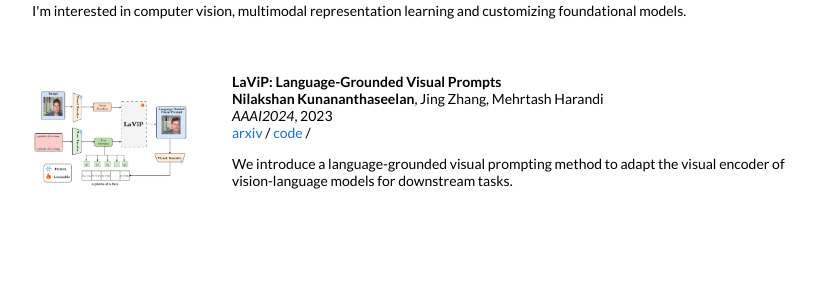
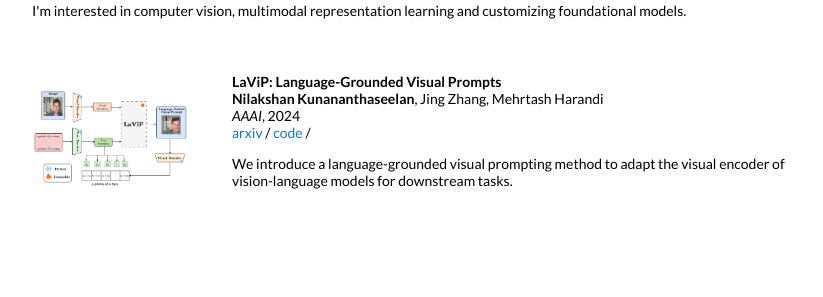
Before and after one commit to NilakshanKunananthaseelan/NilakshanKunananthaseelan.github.io, a Jekyll site: the page built from _posts/2023-12-24-lavip.markdown, in a window 1280 px wide. Shown: the part 451-748 px from the top of the page, without its empty margins (228-1051 px from the left). Built offline with Jekyll 4.4.1, drawn with Linux system fonts in a browser that asks for light colours.

```diff
--- a/_posts/2023-12-24-lavip.markdown
+++ b/_posts/2023-12-24-lavip.markdown
@@ -1,12 +1,12 @@
 ---
 layout: post
 title:  "LaViP: Language-Grounded Visual Prompts"
-# date:   2023-12-09
+date:   2024-02-20
 image: /images/lavip.png
 categories: research
 author: "Nilakshan Kunananthaseelan"
 authors: "<strong>Nilakshan Kunananthaseelan</strong>, Jing Zhang, Mehrtash Harandi"
-venue: "AAAI2024"
+venue: "AAAI"
 arxiv: https://arxiv.org/abs/2312.10945
 code: https://github.com/NilakshanKunananthaseelan/LaViP
 
```
